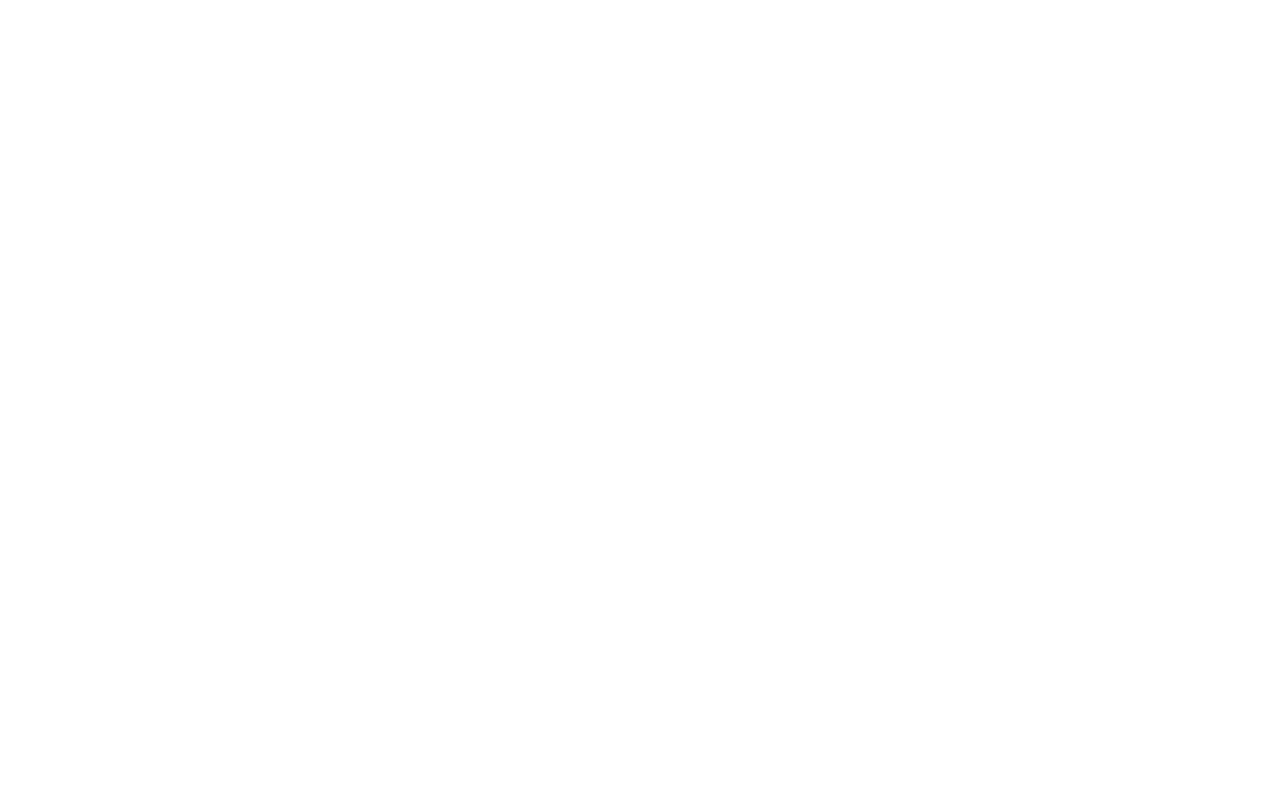
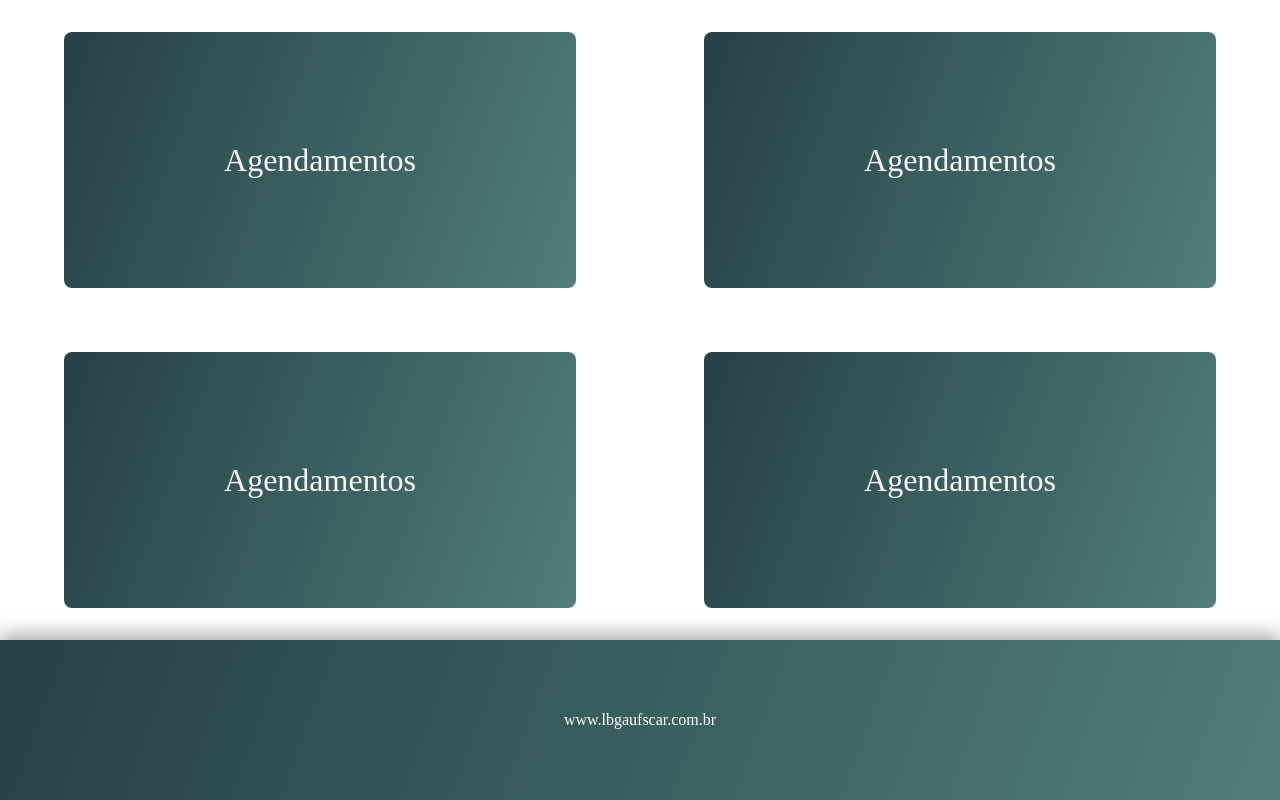
Before and after one commit to victor071246/laboratorio_ufscar_2_ponto_0, a React (Vite) app in the folder laboratorio_frontend/: page /panel in a window 1280 px wide. Before the commit this address had no page. Built offline with nearby package versions, Linux system fonts and the light colour scheme.

Commit message:
tela de painel feita

```diff
--- a/laboratorio_frontend/src/App.tsx
+++ b/laboratorio_frontend/src/App.tsx
@@ -3,6 +3,8 @@
 import HomePage from './pages/HomePage';
 import LoginPage from './pages/LoginPage';
 import UserRegisterPage from './pages/UserRegisterPage';
+import PanelPage from './pages/PanelPage';
+import './global.css';
 
 function App() {
   return (
@@ -11,7 +13,11 @@
         <Route path="/" element={<HomePage />}></Route>
         <Route path="/login" element={<LoginPage />}></Route>
         <Route path="/cadastro/usuarios" element={<UserRegisterPage />}></Route>
-        <Route path="/cadastro/equipamentos" element={<EquipmentRegisterPage />}></Route>
+        <Route
+          path="/cadastro/equipamentos"
+          element={<EquipmentRegisterPage />}
+        ></Route>
+        <Route path="/panel" element={<PanelPage></PanelPage>}></Route>
       </Routes>
     </BrowserRouter>
   );
--- /dev/null
+++ b/laboratorio_frontend/src/components/Footer.module.css
@@ -0,0 +1,21 @@
+.bottomFooter {
+  box-shadow: 0 -4px 20px rgba(0, 0, 0, 0.4);
+  background: linear-gradient(
+    110deg,
+    rgba(7, 38, 45, 0.88),
+    rgba(13, 75, 65, 0.72)
+  );
+  width: 100dvw;
+  height: 20dvh;
+  margin-top: auto;
+  color: white;
+  text-align: center;
+  justify-content: center;
+  align-items: center;
+  display: flex;
+}
+
+.bottomFooter .p {
+  width: 100%;
+  height: 100%;
+}
--- /dev/null
+++ b/laboratorio_frontend/src/components/Footer.tsx
@@ -0,0 +1,9 @@
+import styles from './Footer.module.css';
+
+export default function Footer() {
+  return (
+    <footer className={styles.bottomFooter}>
+      <p>www.lbgaufscar.com.br</p>
+    </footer>
+  );
+}
--- /dev/null
+++ b/laboratorio_frontend/src/global.css
@@ -0,0 +1,5 @@
+* {
+  margin: 0;
+  padding: 0;
+  box-sizing: border-box;
+}
--- a/laboratorio_frontend/src/pages/HomePage.tsx
+++ b/laboratorio_frontend/src/pages/HomePage.tsx
@@ -24,11 +24,11 @@
         <nav className={styles.nav}>
           <img className={styles.logo} src={logo} alt="Logo LGBA UFSCar" />
           <div className={styles.navActions}>
-            <Link className={styles.secondaryLink} to="/cadastro/usuarios">
-              Cadastrar usuario
+            <Link className={styles.loginButton} to="/painel/">
+              Acesse o sistema
             </Link>
-            <Link className={styles.secondaryLink} to="/cadastro/equipamentos">
-              Cadastrar equipamento
+            <Link className={styles.loginButton} to="/cadastro/equipamentos">
+              Sobre nós
             </Link>
             <Link className={styles.loginButton} to="/login">
               Login
@@ -38,10 +38,13 @@
 
         <section className={styles.heroContent}>
           <p className={styles.eyebrow}>Laboratorio de Quimica - UFSCar</p>
-          <h1>Gestao de equipamentos para ensino, pesquisa e rotina analitica.</h1>
+          <h1>
+            Gestao de equipamentos para ensino, pesquisa e rotina analitica.
+          </h1>
           <p className={styles.heroText}>
-            Uma central para acompanhar instrumentos, apoiar agendamentos futuros e
-            manter o laboratorio mais organizado para alunos, tecnicos e docentes.
+            Uma central para acompanhar instrumentos, apoiar agendamentos
+            futuros e manter o laboratorio mais organizado para alunos, tecnicos
+            e docentes.
           </p>
           <div className={styles.heroActions}>
             <Link className={styles.primaryButton} to="/login">
@@ -61,8 +64,9 @@
         </div>
         <p>
           Em ambientes de quimica, a disponibilidade de equipamentos depende de
-          preparo, limpeza, calibracao e manutencao. Esta plataforma organiza essas
-          informacoes para reduzir conflitos de uso e preservar a qualidade dos ensaios.
+          preparo, limpeza, calibracao e manutencao. Esta plataforma organiza
+          essas informacoes para reduzir conflitos de uso e preservar a
+          qualidade dos ensaios.
         </p>
       </section>
 
@@ -81,7 +85,7 @@
           <h2>Base pronta para quem vai implementar agendamentos depois.</h2>
         </div>
         <div className={styles.workflowActions}>
-          <Link to="/cadastro/usuarios">Cadastrar pessoas</Link>
+          <Link to="/cadastro/usuarios">Agendar equipamentos</Link>
           <Link to="/cadastro/equipamentos">Cadastrar equipamentos</Link>
         </div>
       </section>
--- /dev/null
+++ b/laboratorio_frontend/src/pages/PanelPage.module.css
@@ -0,0 +1,46 @@
+/* PanelPage.module.css */
+
+.page {
+  min-height: 100dvh;
+  display: flex;
+  justify-content: center;
+  background-color: #ffffff;
+  padding: 2rem;
+  padding-bottom: 0;
+  flex-direction: column;
+  align-items: center;
+  margin: 0;
+}
+
+.grid {
+  display: grid;
+  grid-template-columns: 1fr 1fr;
+  gap: 4rem;
+  width: 100%;
+}
+
+.card {
+  display: flex;
+  align-items: center;
+  justify-content: center;
+  aspect-ratio: 1;
+  background: linear-gradient(
+    110deg,
+    rgba(7, 38, 45, 0.88),
+    rgba(13, 75, 65, 0.72)
+  );
+  color: #fbfaf8;
+  text-decoration: none;
+  border-radius: 8px;
+  font-size: 2rem;
+  font-weight: 500;
+  transition: background-color 0.2s;
+  width: 40dvw;
+  height: 32dvh;
+  gap: 0px;
+  margin: auto;
+}
+
+.card:hover {
+  background-color: #3a3a3a;
+}
--- /dev/null
+++ b/laboratorio_frontend/src/pages/PanelPage.tsx
@@ -0,0 +1,25 @@
+import { Link } from 'react-router-dom';
+import styles from './PanelPage.module.css';
+import Footer from '../components/Footer';
+
+export default function PanelPage() {
+  return (
+    <main className={styles.page}>
+      <div className={styles.grid}>
+        <Link to="/agendamentos" className={styles.card}>
+          Agendamentos
+        </Link>
+        <Link to="/agendamentos" className={styles.card}>
+          Agendamentos
+        </Link>
+        <Link to="/agendamentos" className={styles.card}>
+          Agendamentos
+        </Link>
+        <Link to="/agendamentos" className={styles.card}>
+          Agendamentos
+        </Link>
+      </div>
+      <Footer></Footer>
+    </main>
+  );
+}
```
